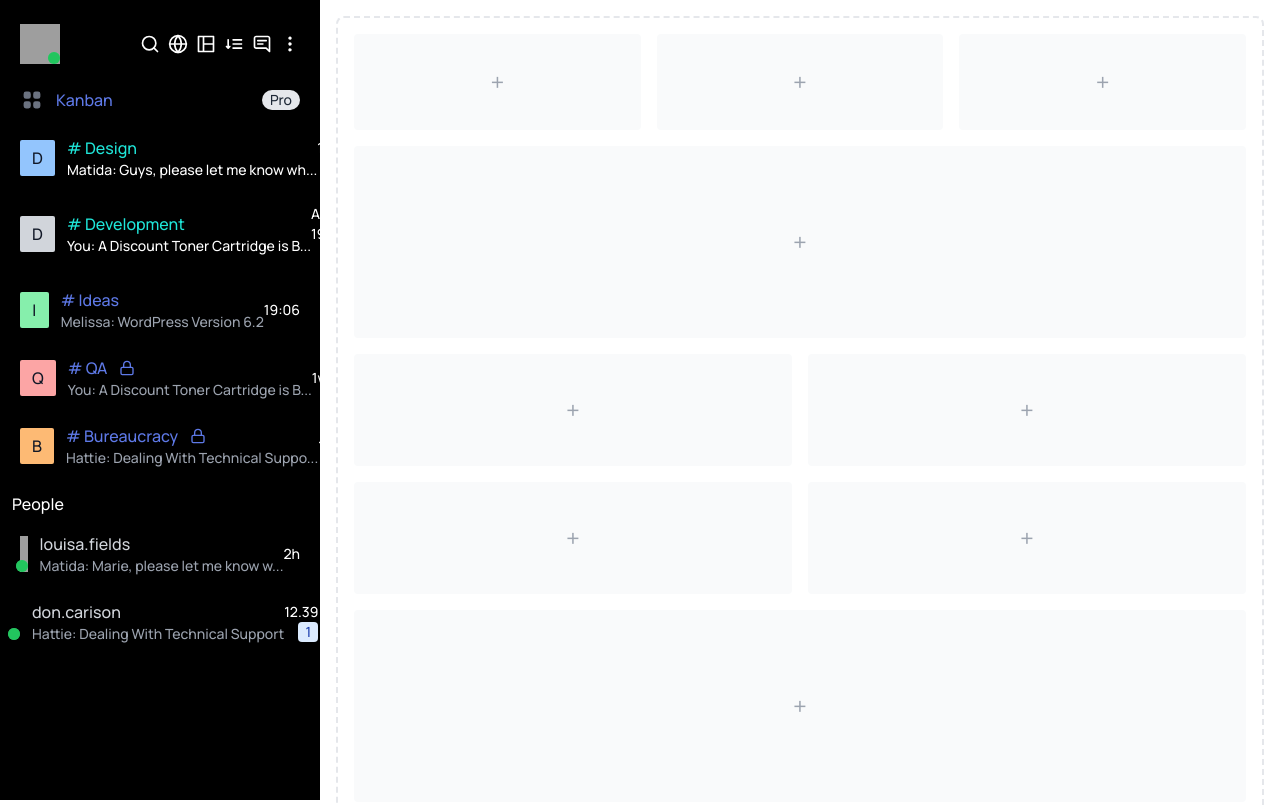
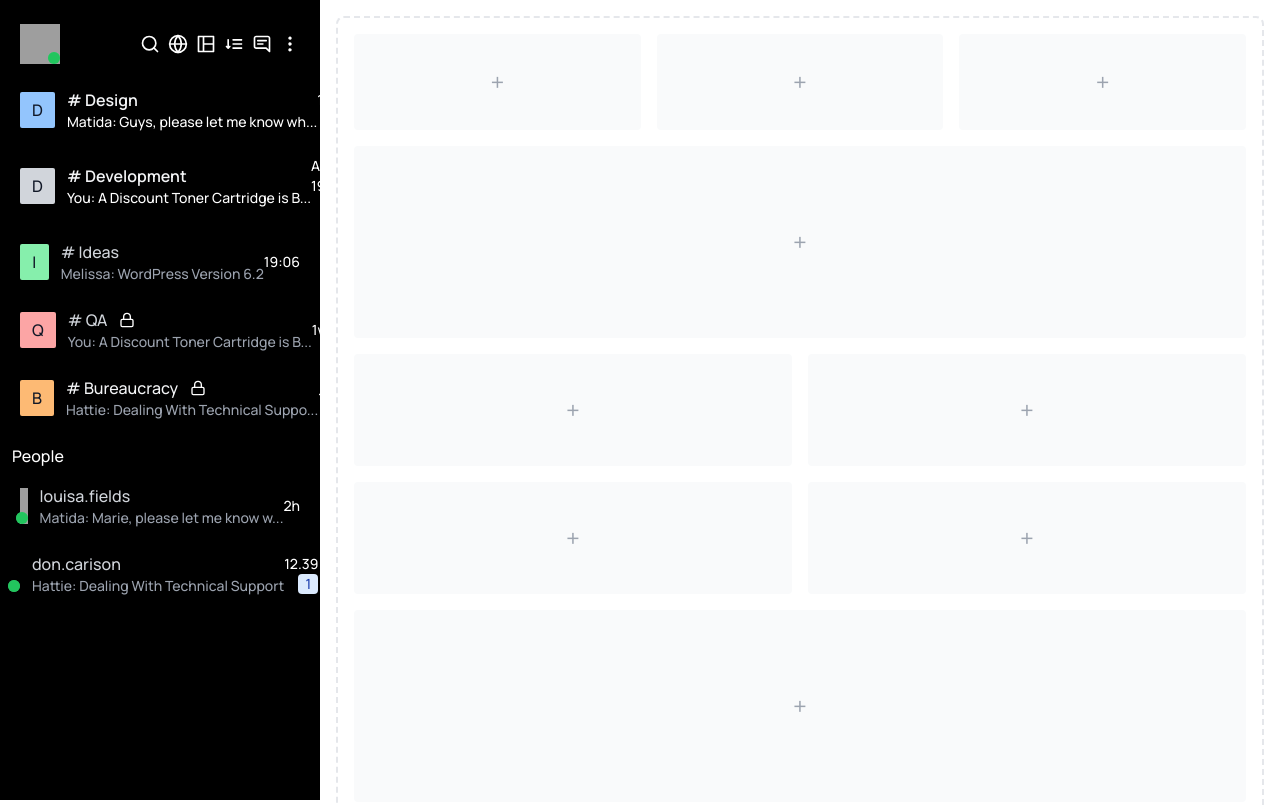
Before and after one commit to Proidp/NearHub, a plain HTML site: page index.html in a window 1280 px wide. Shown: the top 805 px of the page. Drawn offline with nearby package versions, Linux system fonts and the light colour scheme; grey boxes are pictures that could not be loaded.

Commit message:
second commit

```diff
--- a/index.html
+++ b/index.html
@@ -80,18 +80,12 @@
                 </div>
             </div>
          </li>
-         <li>
-            <a href="#" class="flex items-center p-2 text-gray-900 rounded-lg">
-               <svg aria-hidden="true" class="flex-shrink-0 w-6 h-6 text-gray-500 transition duration-75" fill="currentColor" viewBox="0 0 20 20" xmlns="http://www.w3.org/2000/svg"><path d="M5 3a2 2 0 00-2 2v2a2 2 0 002 2h2a2 2 0 002-2V5a2 2 0 00-2-2H5zM5 11a2 2 0 00-2 2v2a2 2 0 002 2h2a2 2 0 002-2v-2a2 2 0 00-2-2H5zM11 5a2 2 0 012-2h2a2 2 0 012 2v2a2 2 0 01-2 2h-2a2 2 0 01-2-2V5zM11 13a2 2 0 012-2h2a2 2 0 012 2v2a2 2 0 01-2 2h-2a2 2 0 01-2-2v-2z"></path></svg>
-               <span class="flex-1 ml-3 whitespace-nowrap text-[#5e79e7] hover:text-[#1fe6d9]">Kanban</span>
-               <span class="inline-flex items-center justify-center px-2 ml-3 text-sm font-medium text-gray-800 bg-gray-200 rounded-full">Pro</span>
-            </a>
-         </li>
+
          <li>
             <a href="#" class="flex items-center p-2 text-gray-900 rounded-lg">
                <span class="w-9 h-9 px-3 py-[5px] flex justify-center items-center bg-blue-300 rounded-sm">D</span>
                <span class="flex-1 ml-3 whitespace-nowrap">
-                  <span class="text-[#1fe6d9] hover:text-[#1fe6d9]"># Design </span>
+                  <span class="text-gray-100 font-semibold"># Design </span>
                   <p class="text-sm text-white">Matida: Guys, please let me know wh...</p>
                </span>
                <span class="flex flex-col items-start justify-center">
@@ -104,7 +98,7 @@
             <a href="#" class="flex items-center p-2 text-gray-900 rounded-lg">
                <span class="w-9 h-9 px-3 py-[5px] flex justify-center items-center bg-gray-300 rounded-sm">D</span>
                <span class="flex-1 ml-3 whitespace-nowrap">
-                  <span class="text-[#1fe6d9] hover:text-[#1fe6d9]"># Development </span>
+                  <span class="text-gray-100 font-semibold"># Development </span>
                   <p class="text-sm text-white">You: A Discount Toner Cartridge is B...</p>
                </span>
                <span class="flex flex-col items-end justify-start">
@@ -117,7 +111,7 @@
             <a href="#" class="flex items-center p-2 text-gray-900 rounded-lg">
                <span class="w-9 h-9 px-3 py-[5px] flex justify-center items-center bg-green-300 rounded-sm">I</span>
                <span class="flex-1 ml-3 whitespace-nowrap">
-                  <span class="text-[#5e79e7] hover:text-[#1fe6d9]"># Ideas </span>
+                  <span class="text-gray-300"># Ideas </span>
                   <p class="text-sm text-gray-400">Melissa: WordPress Version 6.2</p>
                </span>
                <span class="flex flex-col items-end justify-start">
@@ -129,7 +123,7 @@
             <a href="#" class="flex items-center p-2 text-gray-900 rounded-lg">
                <span class="w-9 h-9 px-3 py-[5px] flex justify-center items-center bg-red-300 rounded-sm">Q</span>
                <span class="flex-1 ml-3 whitespace-nowrap">
-                  <span class="text-[#5e79e7] hover:text-[#1fe6d9] inline-flex items-center stroke-[#5e79e7] hover:stroke-[#1fe6d9]"># QA <svg width="16" height="16" class=" ml-3" viewBox="0 0 24 24" fill="none" xmlns="http://www.w3.org/2000/svg">
+                  <span class="text-gray-300 inline-flex items-center stroke-white"># QA <svg width="16" height="16" class=" ml-3" viewBox="0 0 24 24" fill="none" xmlns="http://www.w3.org/2000/svg">
                      <path d="M19 11H5C3.89543 11 3 11.8954 3 13V20C3 21.1046 3.89543 22 5 22H19C20.1046 22 21 21.1046 21 20V13C21 11.8954 20.1046 11 19 11Z" stroke-width="2" stroke-linecap="round" stroke-linejoin="round"/>
                      <path d="M7 11V7C7 5.67392 7.52678 4.40215 8.46447 3.46447C9.40215 2.52678 10.6739 2 12 2C13.3261 2 14.5979 2.52678 15.5355 3.46447C16.4732 4.40215 17 5.67392 17 7V11" stroke-width="2" stroke-linecap="round" stroke-linejoin="round"/>
                      </svg>
@@ -145,7 +139,7 @@
             <a href="#" class="flex items-center p-2 text-gray-900 rounded-lg">
                <span class="w-9 h-9 px-3 py-[5px] flex justify-center items-center bg-orange-300 rounded-sm">B</span>
                <span class="flex-1 ml-3 whitespace-nowrap">
-                  <span class="text-[#5e79e7] hover:text-[#1fe6d9] inline-flex items-center stroke-[#5e79e7] hover:stroke-[#1fe6d9]"># Bureaucracy <svg width="16" height="16" class=" ml-3" viewBox="0 0 24 24" fill="none" xmlns="http://www.w3.org/2000/svg">
+                  <span class="text-gray-100 inline-flex items-center stroke-white"># Bureaucracy <svg width="16" height="16" class=" ml-3" viewBox="0 0 24 24" fill="none" xmlns="http://www.w3.org/2000/svg">
                      <path d="M19 11H5C3.89543 11 3 11.8954 3 13V20C3 21.1046 3.89543 22 5 22H19C20.1046 22 21 21.1046 21 20V13C21 11.8954 20.1046 11 19 11Z" stroke-width="2" stroke-linecap="round" stroke-linejoin="round"/>
                      <path d="M7 11V7C7 5.67392 7.52678 4.40215 8.46447 3.46447C9.40215 2.52678 10.6739 2 12 2C13.3261 2 14.5979 2.52678 15.5355 3.46447C16.4732 4.40215 17 5.67392 17 7V11" stroke-width="2" stroke-linecap="round" stroke-linejoin="round"/>
                      </svg>
```
